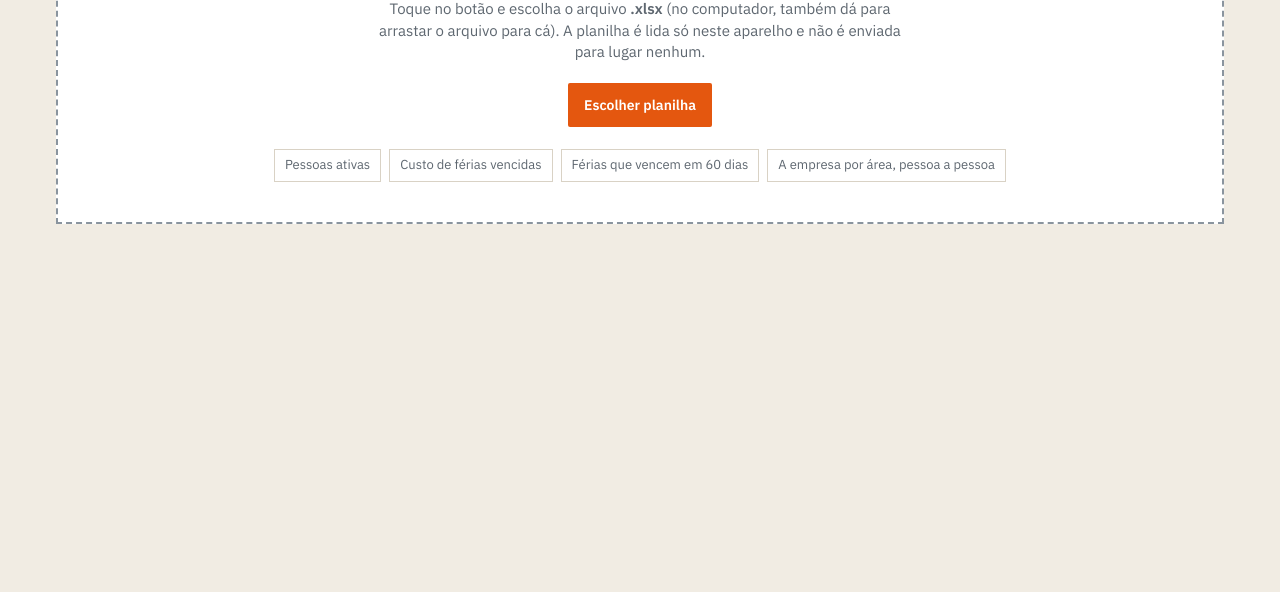
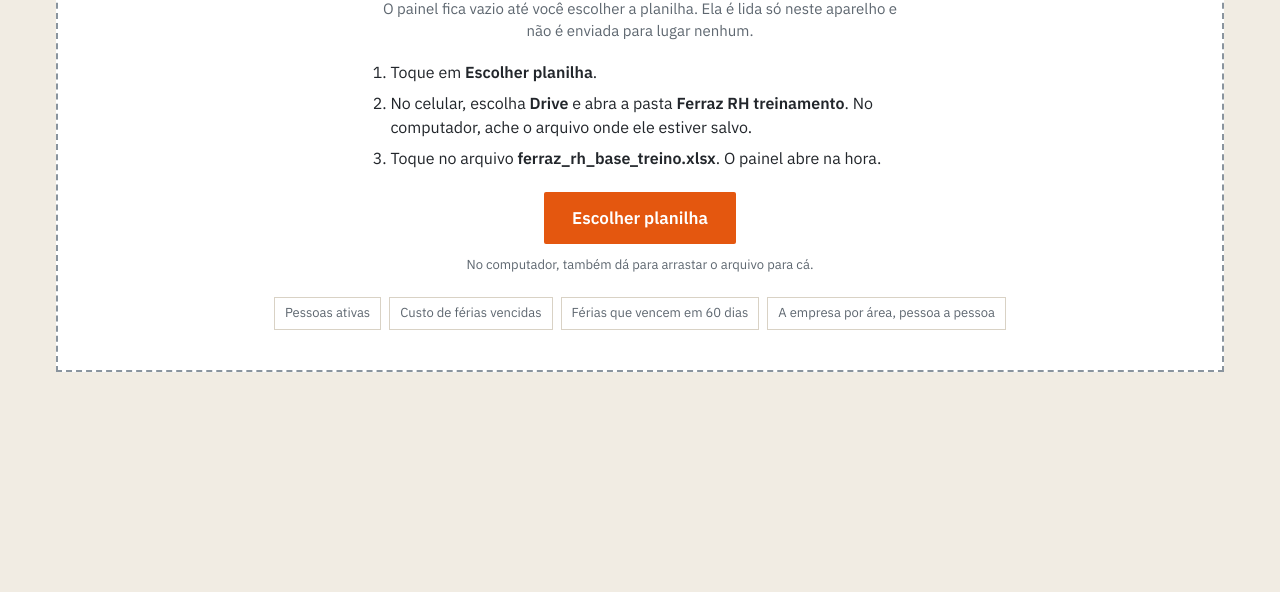
Before and after one commit to adilsoneana25-lab/meus-projetos-, a plain HTML site: page painel-rh/Painel-RH.html in a window 1280 px wide. Shown: the part 208-800 px from the top of the page. Drawn offline with nearby package versions, Linux system fonts and the light colour scheme.

Commit message:
Painel de RH: tela de abertura explica como escolher a planilha
Passo a passo (inclusive pelo Drive no celular) e botão maior, porque o
painel fica vazio até a planilha ser escolhida.

Co-Authored-By: Claude Opus 5.5 <noreply@anthropic.com>
Claude-Session: https://claude.ai/code/session_01R7yc9pNt3EkRXweCat2Th5

```diff
--- a/painel-rh/Painel-RH.html
+++ b/painel-rh/Painel-RH.html
@@ -81,6 +81,9 @@
   .previa { display: flex; flex-wrap: wrap; gap: 8px; justify-content: center; margin: 22px 0 0; padding: 0; list-style: none; font-size: 13px; color: var(--suave); }
   .previa li { border: 1px solid var(--linha); padding: 6px 10px; }
   #erro { color: var(--vermelho); font-weight: 600; margin-top: 16px; white-space: pre-line; }
+  .passos { text-align: left; max-width: 34em; margin: 0 auto 22px; padding-left: 1.4em; display: flex; flex-direction: column; gap: 8px; font-size: 16px; }
+  .botao-grande { font-size: 17px; padding: 14px 28px; min-height: 52px; }
+  #abrir .nota-abrir { font-size: 13px; margin-top: 12px; }
 
   /* Números principais */
   h2 { font: 700 22px var(--titulo); text-transform: uppercase; letter-spacing: .03em; margin: 28px 0 12px; }
@@ -418,9 +421,14 @@
   <!-- Tela 1: escolher a planilha -->
   <section id="abrir">
     <h1>Abra a planilha de RH</h1>
-    <p>Toque no botão e escolha o arquivo <b>.xlsx</b> (no computador, também dá para arrastar o arquivo para cá).
-       A planilha é lida só neste aparelho e não é enviada para lugar nenhum.</p>
-    <button class="botao" id="escolher">Escolher planilha</button>
+    <p>O painel fica vazio até você escolher a planilha. Ela é lida só neste aparelho e não é enviada para lugar nenhum.</p>
+    <ol class="passos">
+      <li>Toque em <b>Escolher planilha</b>.</li>
+      <li>No celular, escolha <b>Drive</b> e abra a pasta <b>Ferraz RH treinamento</b>. No computador, ache o arquivo onde ele estiver salvo.</li>
+      <li>Toque no arquivo <b>ferraz_rh_base_treino.xlsx</b>. O painel abre na hora.</li>
+    </ol>
+    <button class="botao botao-grande" id="escolher">Escolher planilha</button>
+    <p class="nota-abrir">No computador, também dá para arrastar o arquivo para cá.</p>
     <input type="file" id="arquivo" accept=".xlsx,.xlsm,.xls,application/vnd.openxmlformats-officedocument.spreadsheetml.sheet" class="escondido">
     <div id="erro"></div>
     <ul class="previa" aria-label="O que o painel mostra">
```
Also changed, not shown: painel-rh/fonte/painel.template.html (+11 -3 lines), painel-rh/web/painel-rh.html (+11 -3 lines).
